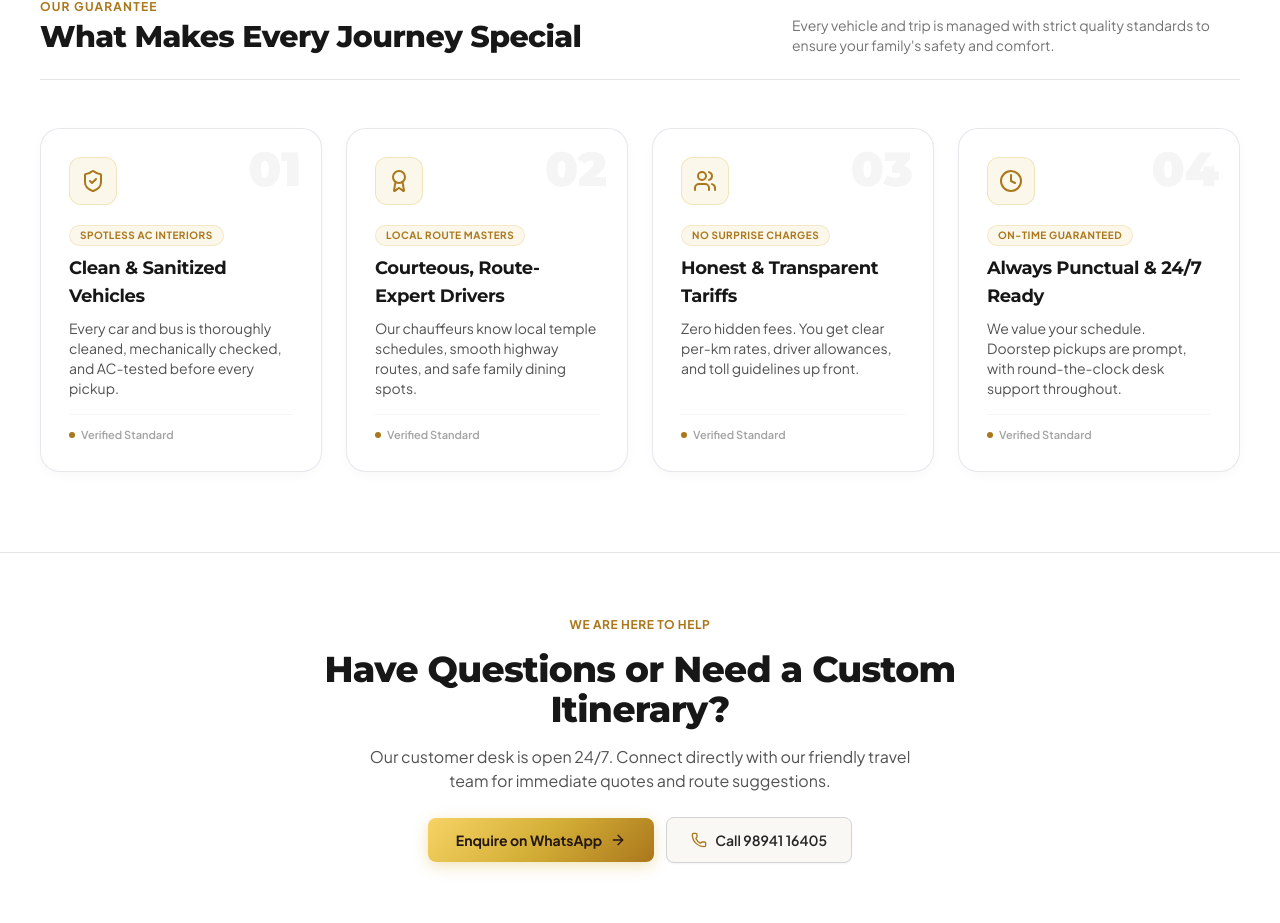
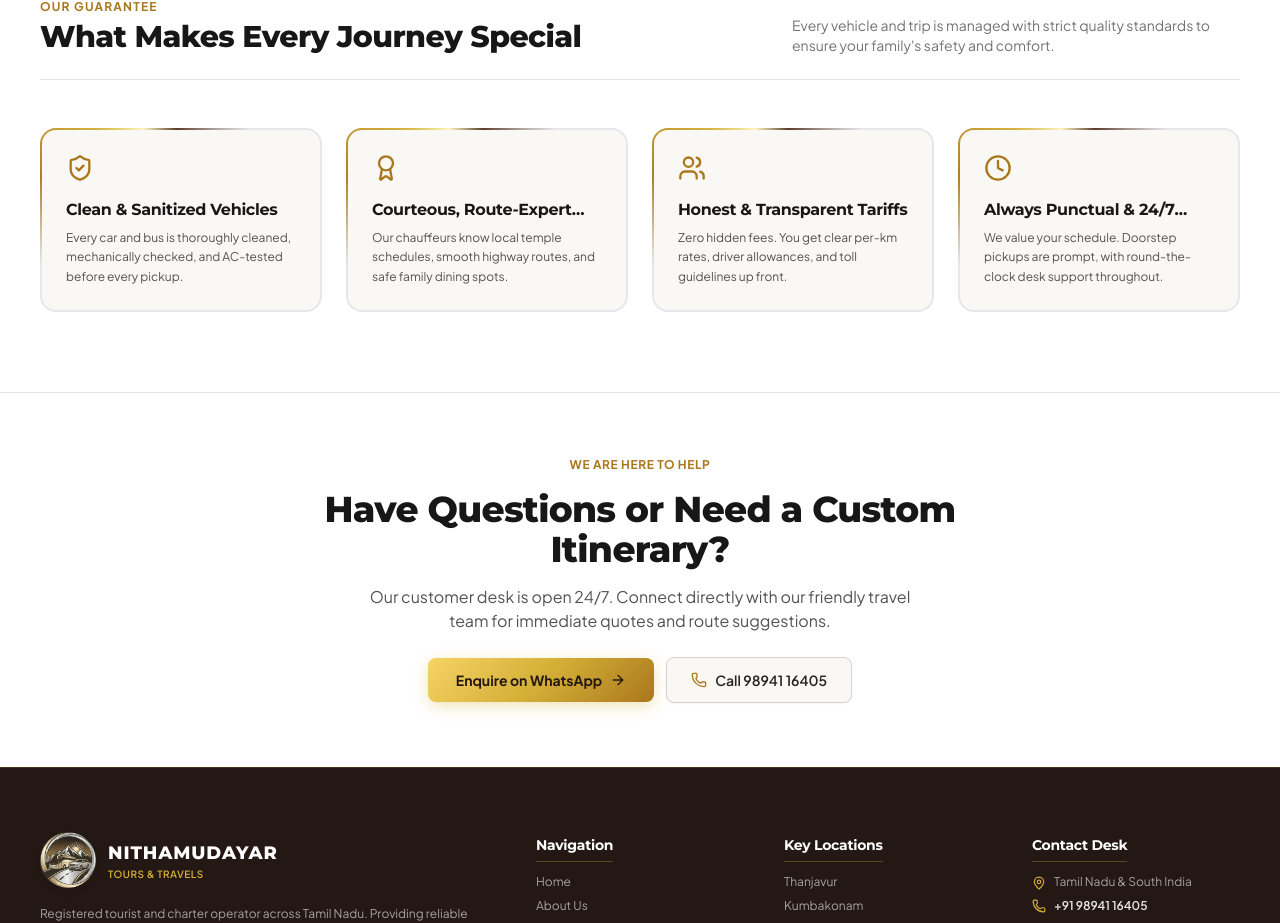
Before and after one commit to Vinodinicti/Nithamudayar-Tours-and-Travels, a React (Vite) app: page /about in a window 1280 px wide. Shown: the part 1938-2861 px from the top of the page. Built offline with nearby package versions, Linux system fonts and the light colour scheme.

Commit message:
Add animated moving gold-brown glow border to Our Guarantee cards on About page

```diff
--- a/src/pages/AboutPage.jsx
+++ b/src/pages/AboutPage.jsx
@@ -266,49 +266,27 @@ export default function AboutPage({ onOpenBooking }) {
             </p>
           </div>
 
-          <div className="grid grid-cols-1 sm:grid-cols-2 lg:grid-cols-4 gap-4 sm:gap-6">
+          <div className="grid grid-cols-2 lg:grid-cols-4 gap-3 sm:gap-6">
             {coreValues.map((val, idx) => {
               const Icon = val.icon;
               return (
                 <div
                   key={idx}
-                  className="guarantee-card group p-6 sm:p-7 relative"
+                  className="glow-border-card group cursor-default transition-all duration-300 active:scale-95 hover:-translate-y-1 h-full"
                 >
-                  {/* Top Gold Shimmer Line on Hover */}
-                  <div className="shimmer-line"></div>
-
-                  {/* Watermark Step Number in Background */}
-                  <span className="absolute top-4 right-5 text-4xl sm:text-5xl font-black font-heading text-neutral-100 group-hover:text-brand-gold/20 transition-colors duration-300 pointer-events-none select-none">
-                    0{idx + 1}
-                  </span>
-
-                  <div className="relative z-10 space-y-4 flex-1 flex flex-col justify-between">
+                  <div className="glow-border-card-inner !p-3.5 sm:!p-6 flex flex-col justify-between h-full bg-white">
                     <div>
-                      {/* Animated Floating Icon Aura */}
-                      <div className="w-12 h-12 rounded-xl bg-brand-gold/10 border border-brand-gold/25 flex items-center justify-center text-brand-gold-dark group-hover:bg-gradient-to-br group-hover:from-brand-gold group-hover:to-brand-gold-dark group-hover:text-neutral-950 group-hover:scale-110 group-hover:rotate-3 group-hover:shadow-md transition-all duration-300 mb-4">
-                        <Icon className="w-6 h-6 transition-transform" />
+                      <div className="text-brand-gold-dark mb-2.5 sm:mb-4 group-hover:scale-110 group-hover:rotate-3 transition-transform duration-300">
+                        <Icon className="w-5 h-5 sm:w-7 sm:h-7" />
                       </div>
 
-                      {/* Highlight Badge */}
-                      <span className="inline-block text-[10px] font-bold uppercase tracking-wider text-brand-gold-dark bg-brand-gold/10 px-2.5 py-0.5 rounded-full border border-brand-gold/20 mb-2">
-                        {val.highlight}
-                      </span>
-
-                      {/* Title */}
-                      <h3 className="text-base sm:text-lg font-bold font-heading text-neutral-900 group-hover:text-brand-gold-dark transition-colors duration-300 leading-snug">
+                      <h3 className="text-xs sm:text-base font-bold font-heading text-neutral-900 mb-1 sm:mb-1.5 group-hover:text-brand-gold-dark transition-colors line-clamp-1">
                         {val.title}
                       </h3>
 
-                      {/* Description */}
-                      <p className="text-xs sm:text-sm text-neutral-600 leading-relaxed mt-2">
+                      <p className="text-[11px] sm:text-xs text-neutral-600 leading-snug sm:leading-relaxed">
                         {val.desc}
                       </p>
-                    </div>
-
-                    {/* Subtle Bottom Accent Indicator */}
-                    <div className="pt-3 border-t border-neutral-100 flex items-center gap-1.5 text-[11px] font-semibold text-neutral-400 group-hover:text-brand-gold-dark transition-colors">
-                      <span className="w-1.5 h-1.5 rounded-full bg-brand-gold-dark group-hover:scale-125 transition-transform"></span>
-                      <span>Verified Standard</span>
                     </div>
                   </div>
                 </div>
```
